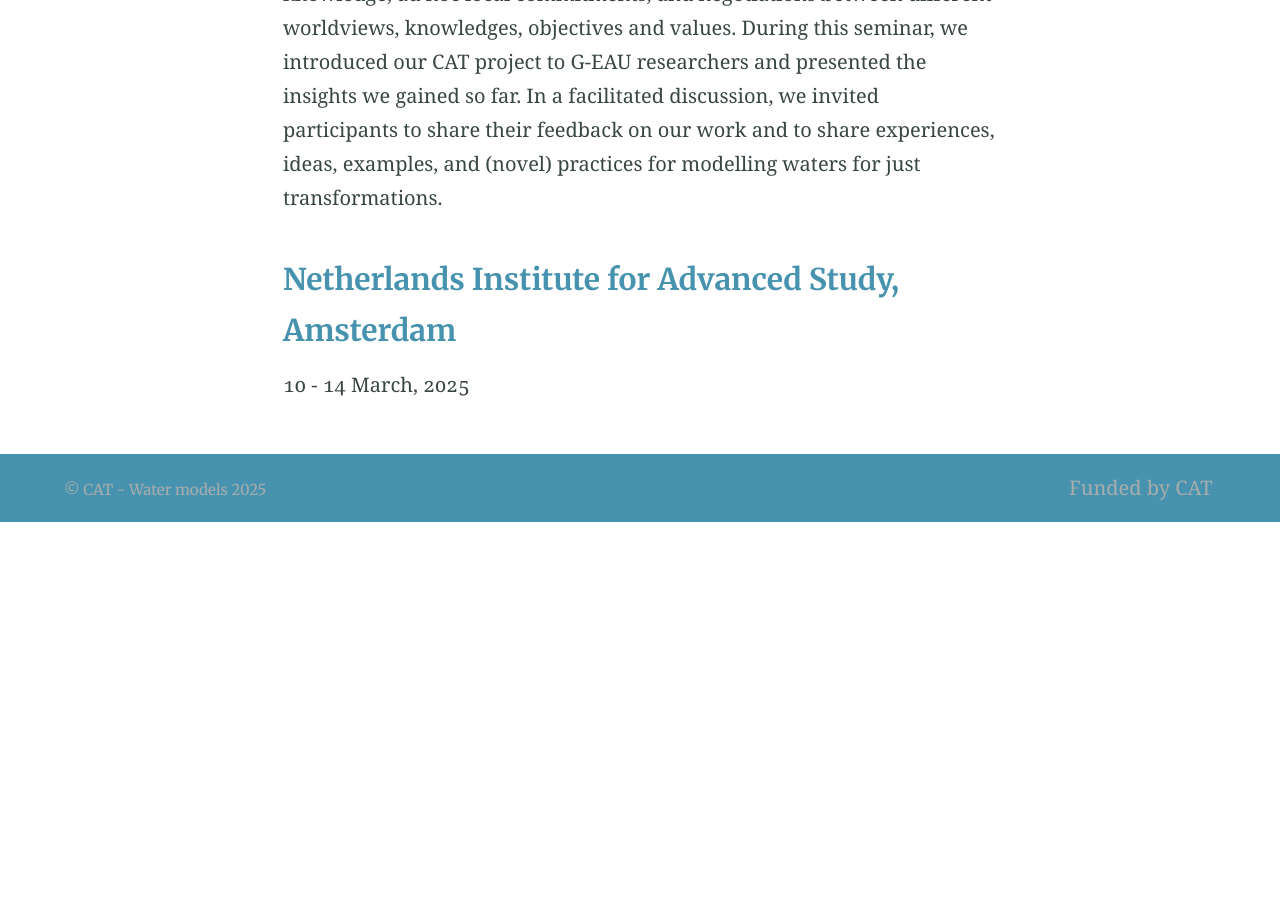
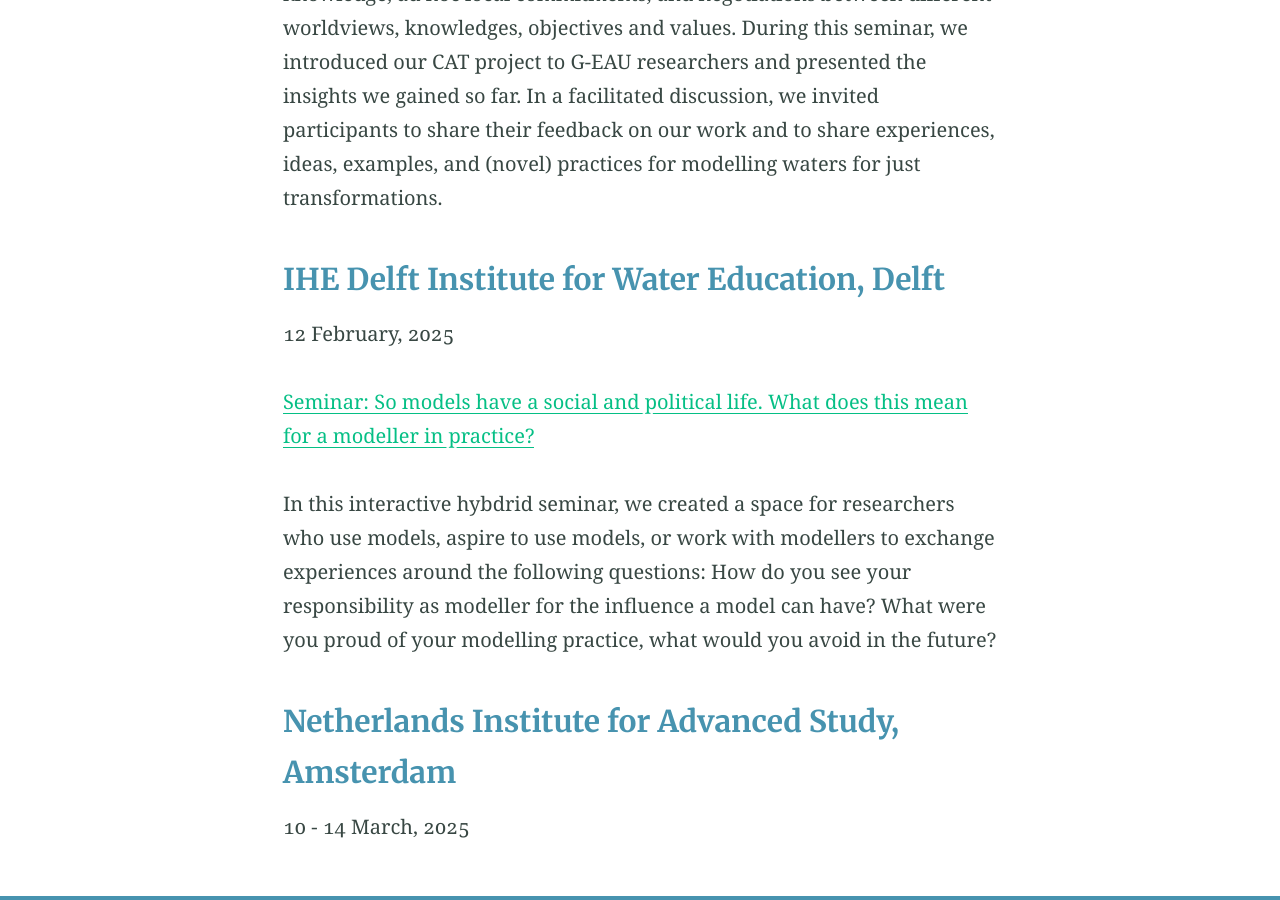
Before and after one commit to cat-water-models/cat-water-models.github.io, a Jekyll site: the page built from workshops.md, in a window 1280 px wide and 900 px high, scrolled down 1912 px. Built offline with Jekyll 4.4.1, drawn with Linux system fonts in a browser that asks for light colours; before the commit the page ends 2434 px from its top, so only the background shows below that.

Commit message:
Update workshops.md

```diff
--- a/workshops.md
+++ b/workshops.md
@@ -34,6 +34,14 @@ We discussed with  Tobias Krueger, Andrea Saltelli and Neelke Doorn on how we ca
 
 Building on the initial critical interrogation of modelling, we are now turning towards exploring how models and modelling can support just water transformations. For us, just transformation involves situated knowledge, ad hoc local commitments, and negotiations between different worldviews, knowledges, objectives and values. During this seminar, we introduced our CAT project to G-EAU researchers and presented the insights we gained so far. In a facilitated discussion, we invited participants to share their feedback on our work and to share experiences, ideas, examples, and (novel) practices for modelling waters for just transformations.
 
+### IHE Delft Institute for Water Education, Delft
+
+12 February, 2025
+
+[Seminar: So models have a social and political life. What does this mean for a modeller in practice?](https://www.un-ihe.org/events/seminar-so-models-have-social-and-political-life-what-does-mean-modeller-practice)
+
+In this interactive hybdrid seminar, we created a space for researchers who use models, aspire to use models, or work with modellers to exchange experiences around the following questions: How do you see your responsibility as modeller for the influence a model can have? What were you proud of your modelling practice, what would you avoid in the future?
+
 ### Netherlands Institute for Advanced Study, Amsterdam
 
 10 - 14 March, 2025
```
